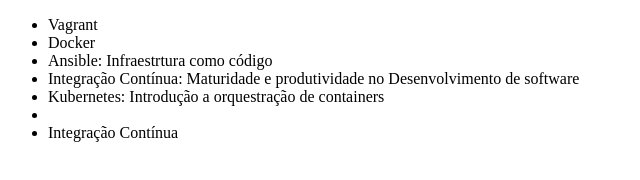
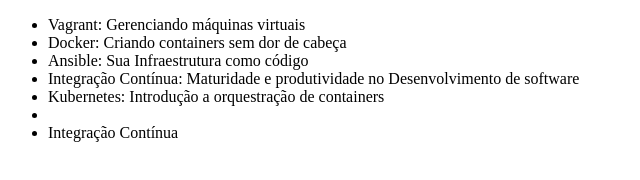
Before and after one commit to Wellington4240/Github, a plain HTML site: page index.html in a window 1280 px wide. Shown: the whole page, without its empty margins (0-640 px from the left). Drawn offline with Linux system fonts and the light colour scheme.

Commit message:
Update index.html

```diff
--- a/index.html
+++ b/index.html
@@ -6,11 +6,11 @@
 </head>
 <body>
     <ul>
-        <li>Vagrant</li>
-        <li>Docker</li>
-        <li>Ansible: Infraestrtura como código</li>
+        <li>Vagrant: Gerenciando máquinas virtuais</li>
+        <li>Docker: Criando containers sem dor de cabeça</li>
+        <li>Ansible: Sua Infraestrutura como código</li>
         <li>Integração Contínua: Maturidade e produtividade no Desenvolvimento de software</li>
-		<li>Kubernetes: Introdução a orquestração de containers<li>
+	<li>Kubernetes: Introdução a orquestração de containers<li>
         <li>Integração Contínua</li>
     </ul>
 </body>
```
